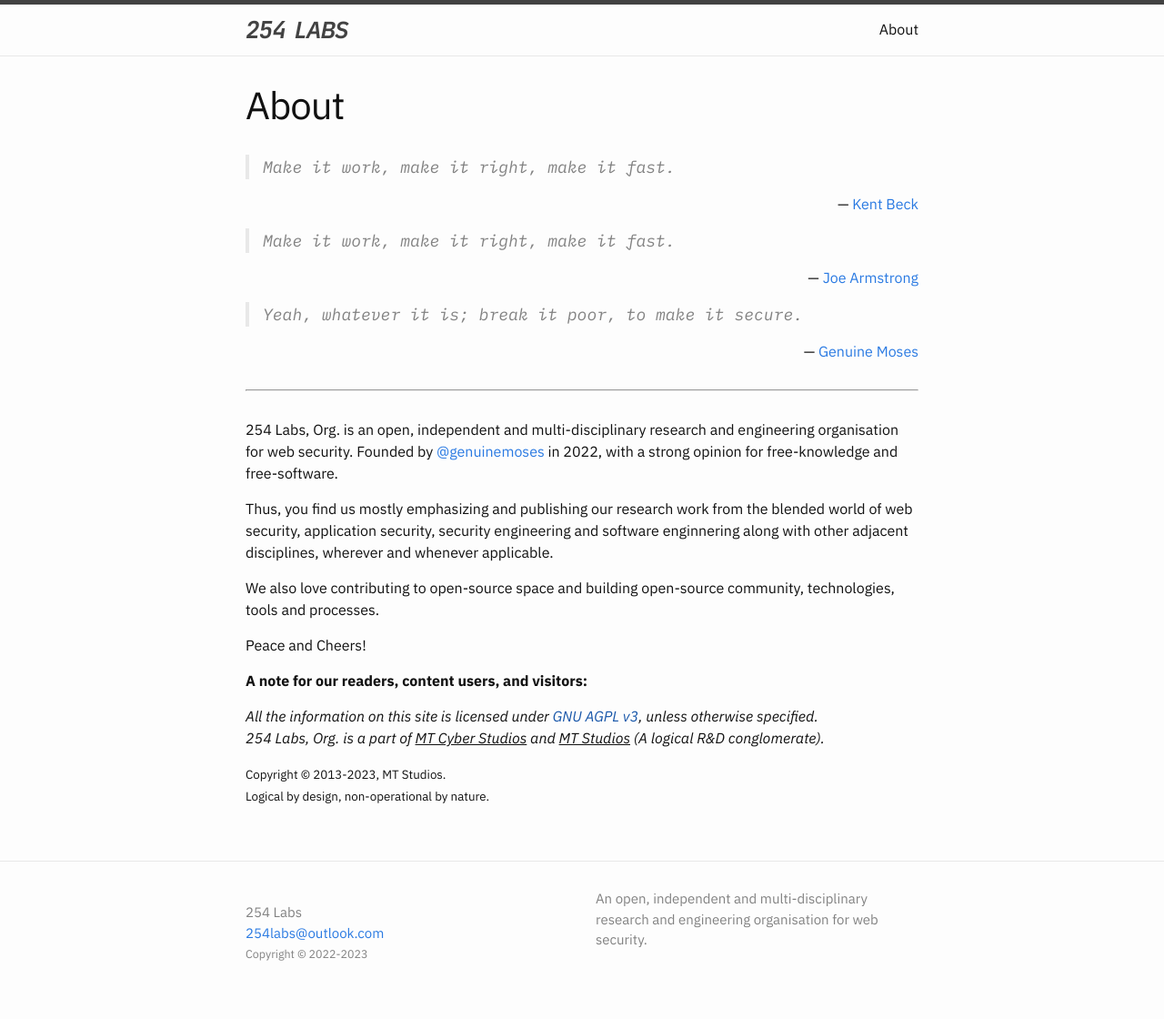
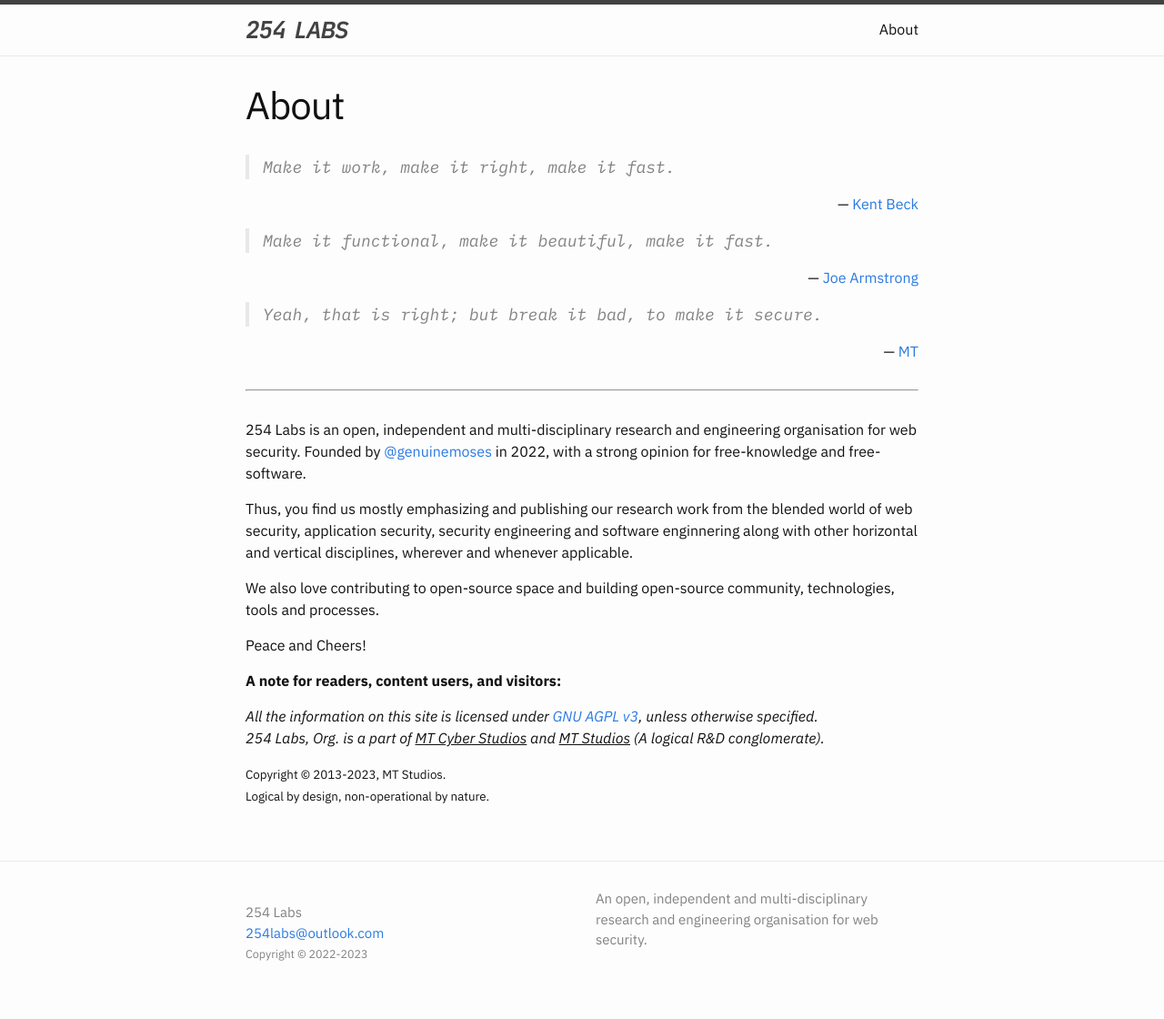
Before and after one commit to 254Labs/254labs.github.io, a Jekyll site: the page built from about.md, in a window 1280 px wide. Shown: the whole page at 91% size. Built offline with Jekyll 4.4.1, drawn with Linux system fonts in a browser that asks for light colours.

Commit message:
Update quotes in about.md

```diff
--- a/about.md
+++ b/about.md
@@ -7,25 +7,25 @@ permalink: /about/
 <blockquote style="font-family: 'IBM Plex Mono'">Make it work, make it right, make it fast.</blockquote>
 <p style="text-align: right">— <a href="https://www.kentbeck.com/">Kent Beck</a></p>
 
-<blockquote style="font-family: 'IBM Plex Mono'">Make it work, make it right, make it fast.</blockquote>
+<blockquote style="font-family: 'IBM Plex Mono'">Make it functional, make it beautiful, make it fast.</blockquote>
 <p style="text-align: right">— <a href="https://joearms.github.io/">Joe Armstrong</a></p>
 
-<blockquote style="font-family: 'IBM Plex Mono'">Yeah, whatever it is; break it poor, to make it secure.</blockquote>
-<p style="text-align: right">— <a href="https://genuinemoses.github.io">Genuine Moses</a></p>
+<blockquote style="font-family: 'IBM Plex Mono'">Yeah, that is right; but break it bad, to make it secure.</blockquote>
+<p style="text-align: right">— <a href="https://genuinemoses.github.io/">MT</a></p>
 
 ---
 
-254 Labs, Org. is an open, independent and multi-disciplinary research and engineering organisation for web security. Founded by [@genuinemoses](https://github.com/genuinemoses) in 2022, with a strong opinion for free-knowledge and free-software.
+254 Labs is an open, independent and multi-disciplinary research and engineering organisation for web security. Founded by [@genuinemoses](https://genuinemoses.github.io/) in 2022, with a strong opinion for free-knowledge and free-software.
 
-Thus, you find us mostly emphasizing and publishing our research work from the blended world of web security, application security, security engineering and software enginnering along with other adjacent disciplines, wherever and whenever applicable.
+Thus, you find us mostly emphasizing and publishing our research work from the blended world of web security, application security, security engineering and software enginnering along with other horizontal and vertical disciplines, wherever and whenever applicable.
 
 We also love contributing to open-source space and building open-source community, technologies, tools and processes.
 
 Peace and Cheers!
 
-**A note for our readers, content users, and visitors:**
+**A note for readers, content users, and visitors:**
 
-<i>All the information on this site is licensed under [GNU AGPL v3]({{baseurl/LICENSE}}), unless otherwise specified.<br/>
+<i>All the information on this site is licensed under [GNU AGPL v3](https://github.com/254labs/254labs.github.io/LICENSE), unless otherwise specified.<br/>
 254 Labs, Org. is a part of <u>MT Cyber Studios</u> and <u>MT Studios</u> (A logical R&D conglomerate).</i>
 
 <small>Copyright &copy; 2013-2023, MT Studios. <br/></small>
```
